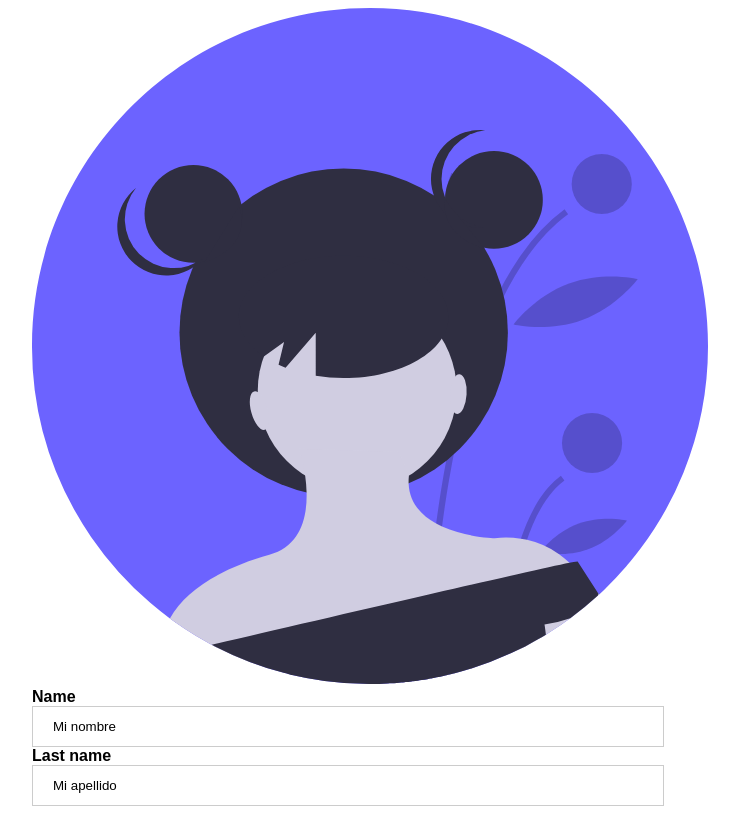
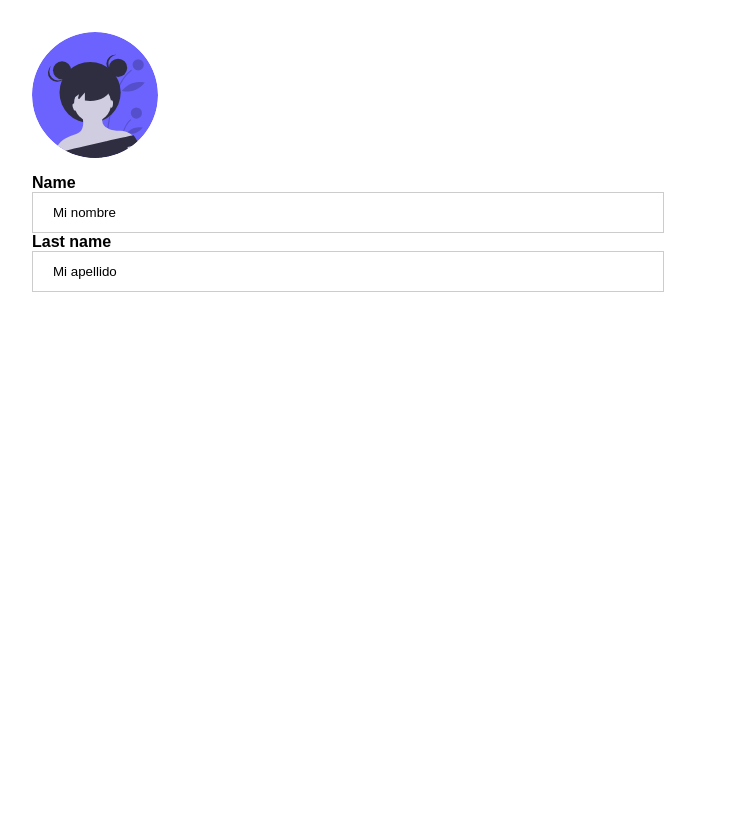
Before and after one commit to conchaasensio/bootcamp-js-laboratotio, a plain HTML site: page modulo-1/index.html in a window 1280 px wide. Shown: the whole page, without its empty margins (292-1031 px from the left). Drawn offline with Linux system fonts and the light colour scheme.

Commit message:
Add styles for avatar

```diff
--- a/modulo-1/index.html
+++ b/modulo-1/index.html
@@ -10,7 +10,7 @@
   <body>
     <div class="container">
       <div class="img">
-        <img src="./img/avatar.svg" alt="avatar" />
+        <img src="./img/avatar.svg" alt="avatar" id="avatar" class="avatar" />
       </div>
       <div class="data">
         <label for="name"><b>Name</b></label>
--- a/modulo-1/js/demo.js
+++ b/modulo-1/js/demo.js
@@ -1,2 +1,3 @@
 document.getElementById('name').value = 'Mi nombre';
 document.getElementById('lastName').value = 'Mi apellido';
+document.getElementById('avatar').src = '../img/avatar.svg';
--- a/modulo-1/site.css
+++ b/modulo-1/site.css
@@ -15,6 +15,16 @@ input {
   margin: auto;
   width: 50%;
 }
+img {
+  text-align: center;
+  margin: 24px 0 12px 0;
+  position: relative;
+}
+
+img.avatar {
+  width: 20%;
+  border-radius: 50%;
+}
 
 data {
   padding: 16px;
```
